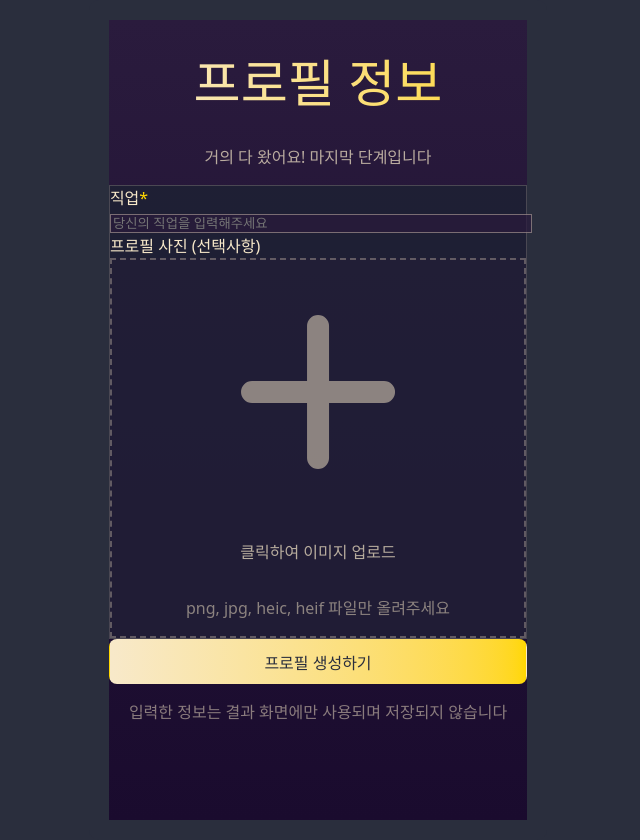
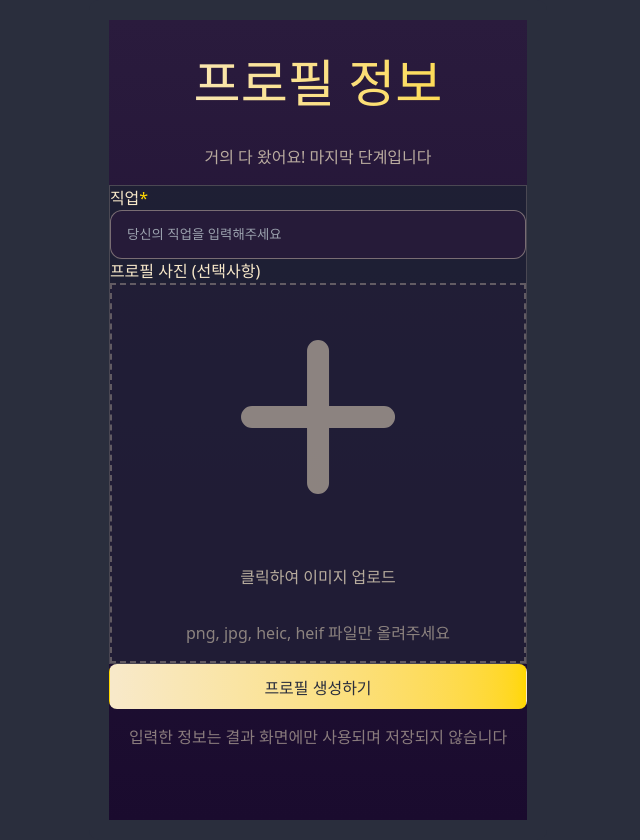
Before and after one commit to couple-palace/couple-palace-frontend, a React (Vite) app: page /user-input in a window 1280 px wide. Shown: the whole page, without its empty margins (342-982 px from the left). Built offline with nearby package versions, Linux system fonts and the light colour scheme; a web font is replaced by a local one.

Commit message:
Fix: profileGenerate 함수 이중 호출 문제 해결 - useRef 로 API 호출 추적하여 해결

```diff
--- a/src/index.css
+++ b/src/index.css
@@ -115,6 +115,40 @@ button:focus-visible {
   margin-bottom: 0; /* Remove margin for the last button */
 }
 
+/* Custom input styling - fixed size with no transitions on width */
+.custom-input {
+  width: 100%; /* Full width of container */
+  padding: 1rem;
+  color: white;
+  background-color: rgba(42, 27, 61, 0.7);
+  border: 1px solid rgba(248, 233, 202, 0.4);
+  border-radius: 0.75rem;
+  outline: none;
+  box-sizing: border-box; /* Ensure padding doesn't affect width */
+  transition: border-color 0.3s ease, background-color 0.3s ease, box-shadow 0.3s ease; /* Only transition these properties, not width/height */
+  display: block; /* Prevents inline behavior */
+  margin: 0 auto; /* Center the input */
+}
+
+.custom-input:focus {
+  border-color: rgb(248, 233, 202);
+  background-color: rgb(45, 31, 66);
+  box-shadow: 0 4px 6px -1px rgba(0, 0, 0, 0.1), 0 2px 4px -1px rgba(0, 0, 0, 0.06);
+}
+
+.custom-input::placeholder {
+  color: rgb(156, 163, 175); /* placeholder-gray-400 */
+}
+
+/* Override any default input styles that might be conflicting */
+input[type="text"],
+input[type="email"],
+input[type="password"] {
+  -webkit-appearance: none;
+  -moz-appearance: none;
+  appearance: none;
+}
+
 @media (prefers-color-scheme: light) {
   :root {
     color: #213547;
--- a/src/pages/HomePage.jsx
+++ b/src/pages/HomePage.jsx
@@ -40,7 +40,7 @@ const HomePage = () => {
             className="rounded-lg mb-4 shadow-md hover:shadow-xl transition-all duration-300"
             style={{ width: "90%", margin: "0 auto" }}
           />
-          <p className="text-center text-sm text-[#F8E9CA]/80">✨ 프로필 결과 예시 ✨</p>
+          <p className="text-center text-sm text-[#F8E9CA]/80">프로필 결과 예시</p>
         </div>
       </motion.div>
 
--- a/src/pages/NameInputPage.jsx
+++ b/src/pages/NameInputPage.jsx
@@ -17,7 +17,6 @@ const NameInputPage = ({ onNext }) => {
 
     if (!name.trim()) {
       // 이름이 비어있을 때 흔들림 애니메이션 적용
-      setErrorMsg("이름을 입력해주세요!");
       setIsShaking(true);
 
       // 애니메이션 후 상태 초기화
@@ -29,7 +28,6 @@ const NameInputPage = ({ onNext }) => {
     }
 
     // 유효한 입력이 있는 경우
-    setErrorMsg("");
     setIsAnimating(true);
     setStoreName(name); // Zustand에 이름 저장
 
@@ -96,7 +94,7 @@ const NameInputPage = ({ onNext }) => {
                     setErrorMsg("");
                   }
                 }}
-                className={`w-full p-5 text-lg bg-[#1C2333]/70 border border-[#F8E9CA]/40 focus:border-[#F8E9CA] outline-none rounded-xl transition-all duration-300 focus:bg-[#1F2A3D] focus:shadow-lg placeholder-gray-400 ${isShaking ? 'shake' : ''}`}
+                className={`custom-input ${isShaking ? 'shake' : ''}`}
                 whileFocus={{ scale: 1.01 }}
               />
               {name && (
@@ -105,7 +103,7 @@ const NameInputPage = ({ onNext }) => {
                   initial={{ opacity: 0, scale: 0 }}
                   animate={{ opacity: 1, scale: 1 }}
                 >
-                  ✨
+                  이름을 다 입력하고 다음 버튼을 눌러주세요
                 </motion.span>
               )}
             </div>
--- a/src/pages/ResultPage.jsx
+++ b/src/pages/ResultPage.jsx
@@ -1,4 +1,4 @@
-import React, { useEffect, useMemo, useState } from "react";
+import React, { useEffect, useMemo, useState, useRef } from "react";
 import { motion } from "framer-motion";
 import profileGenerate from "../api/profileGenerate";
 import usePhotoStore from "../store/photoStore";
@@ -14,6 +14,7 @@ const ResultPage = () => {
   const [profileResult, setProfileResult] = useState(null);
   const [isLoading, setIsLoading] = useState(true);
   const [error, setError] = useState(null);
+  const apiCallMade = useRef(false);
 
   // photoData가 Blob 객체라면, object URL을 생성 (메모이제이션 적용)
   const photoURL = useMemo(() => {
@@ -22,7 +23,8 @@ const ResultPage = () => {
 
   useEffect(() => {
     const generateProfileData = async () => {
-      if (questionsList.length >= 1) {
+      if (questionsList.length >= 1 && !apiCallMade.current) {
+        apiCallMade.current = true;
         try {
           setIsLoading(true);
           const response = await profileGenerate(questionsList, userData.job);
@@ -37,7 +39,7 @@ const ResultPage = () => {
       }
     };
     generateProfileData();
-  }, [questionsList, userData.job]);
+  }, []);
 
   return (
     <motion.div
--- a/src/pages/UserInputPage.jsx
+++ b/src/pages/UserInputPage.jsx
@@ -11,6 +11,7 @@ const UserInputPage = () => {
   const [photoPreview, setPhotoPreview] = useState(null);
   const [isLoading, setIsLoading] = useState(false);
   const [error, setError] = useState("");
+  const [isShaking, setIsShaking] = useState(false); // Add state for shake animation
   const setUserData = useUserStore((state) => state.setUserData);
   const setPhotoData = usePhotoStore((state) => state.setPhotoData);
   const navigate = useNavigate();
@@ -46,6 +47,14 @@ const UserInputPage = () => {
   const handleSubmit = async () => {
     if (!job.trim()) {
       setError("직업을 입력해주세요");
+      // 입력 필드 흔들림 애니메이션 적용
+      setIsShaking(true);
+
+      // 애니메이션 후 상태 초기화
+      setTimeout(() => {
+        setIsShaking(false);
+      }, 600);
+
       return;
     }
 
@@ -106,7 +115,7 @@ const UserInputPage = () => {
               <input
                 type="text"
                 placeholder="당신의 직업을 입력해주세요"
-                className="w-full p-4 text-white bg-[#2A1B3D]/70 border border-[#F8E9CA]/40 focus:border-[#F8E9CA] outline-none rounded-xl transition-all duration-300 focus:bg-[#2D1F42] focus:shadow-md"
+                className={`custom-input ${isShaking ? 'shake' : ''}`}
                 value={job}
                 onChange={(e) => setJob(e.target.value)}
               />
```
